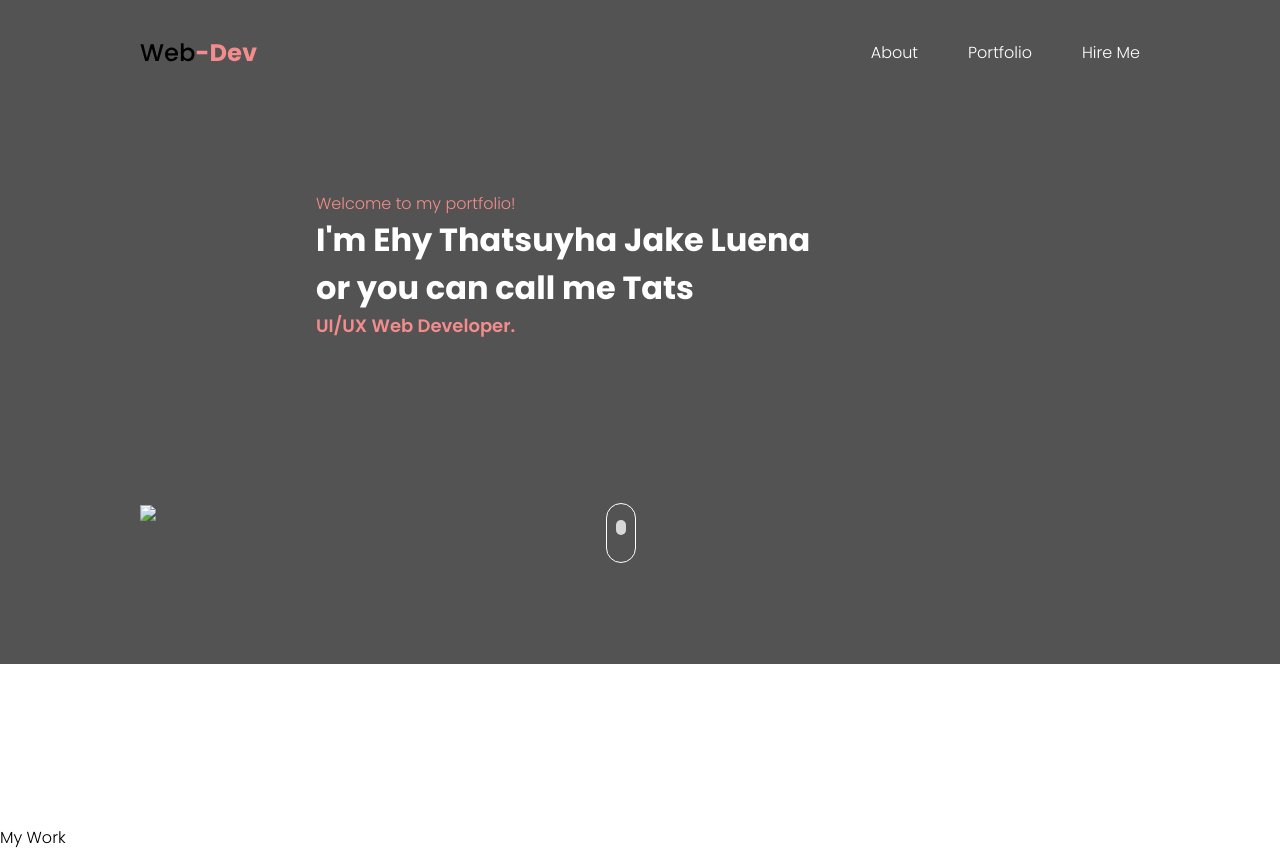
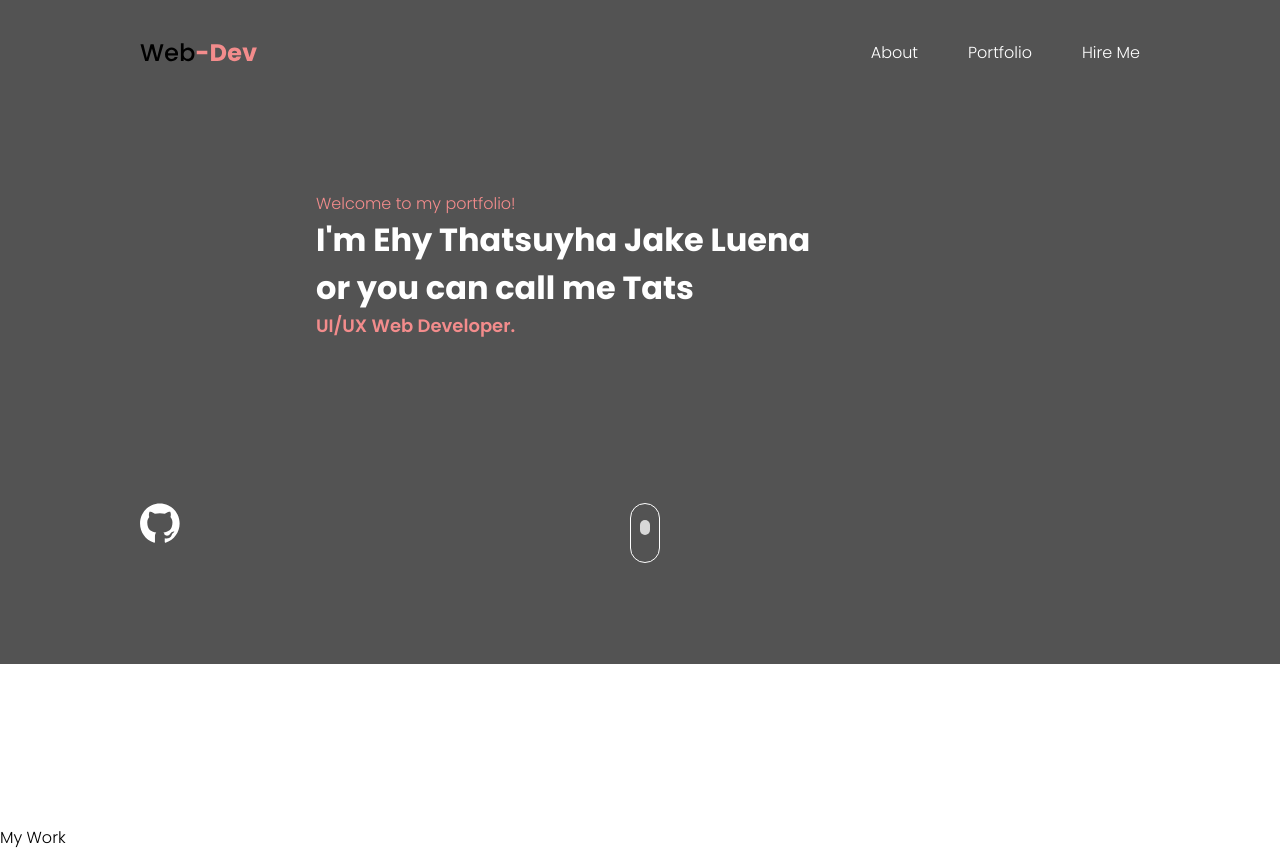
Before and after one commit to Jtzuya/test-portfolio, a plain HTML site: page index.html in a window 1280 px wide. Drawn offline with Linux system fonts and the light colour scheme.

Commit message:
github svg try fix

```diff
--- a/index.html
+++ b/index.html
@@ -28,7 +28,11 @@
     <div class="main-icons">
 
         <div class="social-media">
-            <img src="/portfolio/image/Github.svg">
+            <svg width="40" height="40" viewBox="0 0 59 58" fill="none" xmlns="http://www.w3.org/2000/svg">
+                <path
+                    d="M29.257 0.147781C45.3879 0.147781 58.4532 13.4261 58.4532 29.8033C58.4532 42.9085 50.0885 54.022 38.4903 57.9389C37.0304 58.2182 36.4953 57.3013 36.4953 56.5129C36.4953 55.8087 36.5195 53.9428 36.5317 51.4715C44.6532 53.2608 46.366 47.4928 46.366 47.4928C47.6944 44.07 49.6141 43.1556 49.6141 43.1556C52.2588 41.317 49.4097 41.3541 49.4097 41.3541C46.4779 41.5617 44.9378 44.4086 44.9378 44.4086C42.3345 48.9434 38.1035 47.6336 36.4344 46.875C36.1717 44.9572 35.4198 43.6499 34.5853 42.9085C41.0693 42.1671 47.8842 39.6168 47.8842 28.2538C47.8842 25.0163 46.7528 22.3721 44.8794 20.2962C45.2079 19.5474 46.1932 16.5324 44.624 12.4474C44.624 12.4474 42.1787 11.6516 36.595 15.4871C34.2593 14.8273 31.7777 14.501 29.296 14.4862C26.8143 14.501 24.3326 14.8273 21.9969 15.4871C16.4497 11.6516 14.0044 12.4474 14.0044 12.4474C12.4352 16.5324 13.4205 19.5474 13.7125 20.2962C11.8513 22.3721 10.7199 25.0163 10.7199 28.2538C10.7199 39.6464 17.5445 42.1547 24.0407 42.8839C23.0188 43.7735 22.0699 45.5923 22.0699 48.37C22.0699 52.339 22.1064 55.527 22.1064 56.4907C22.1064 57.2691 21.5954 58.1959 20.0992 57.8993C8.4182 54.0096 0.0608521 42.8887 0.0608521 29.8033C0.0608521 13.4261 13.1334 0.147781 29.257 0.147781Z"
+                    fill="white" />
+            </svg>
         </div>
 
         <div class="mouse-scroll"></div>
```
